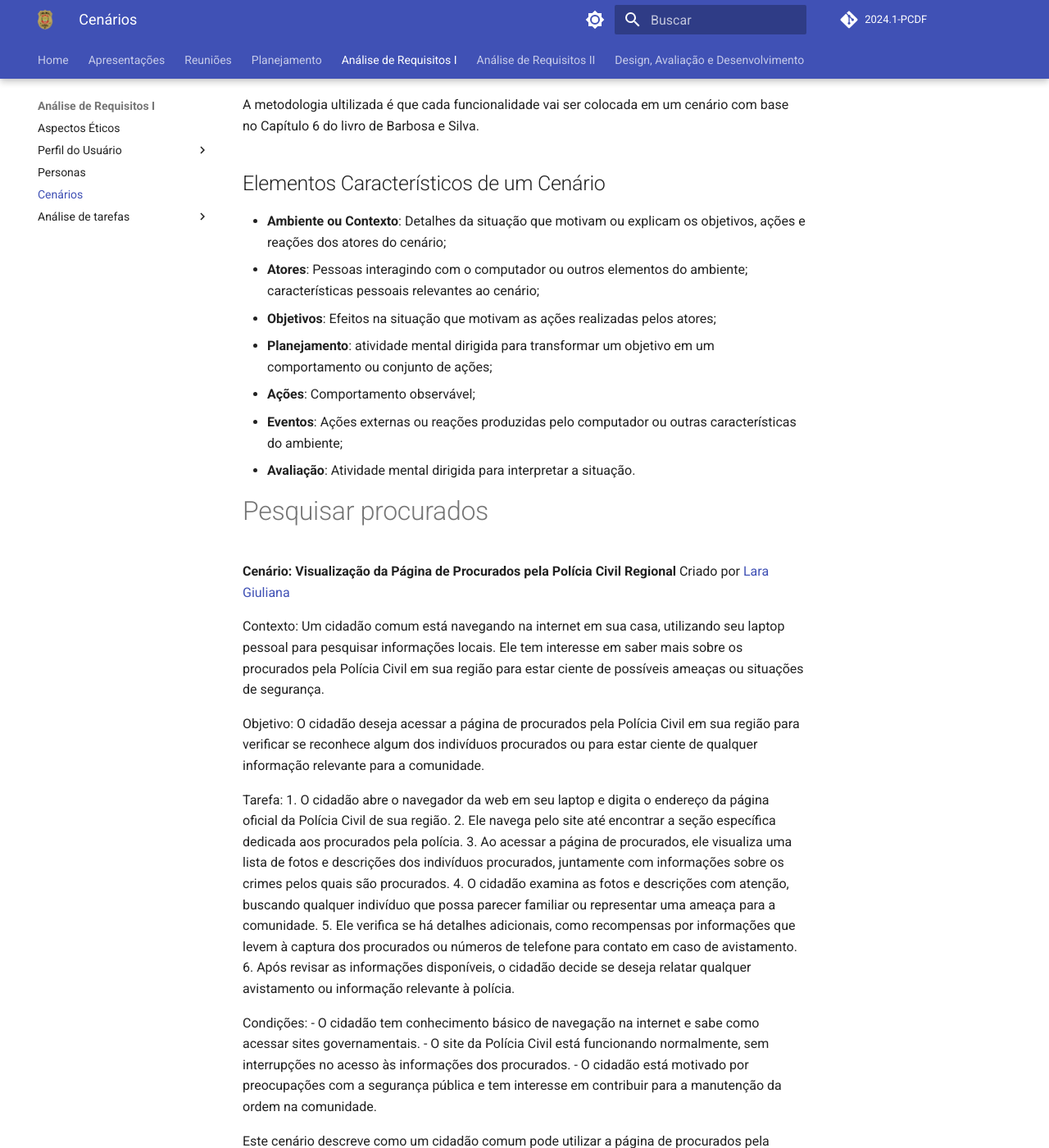
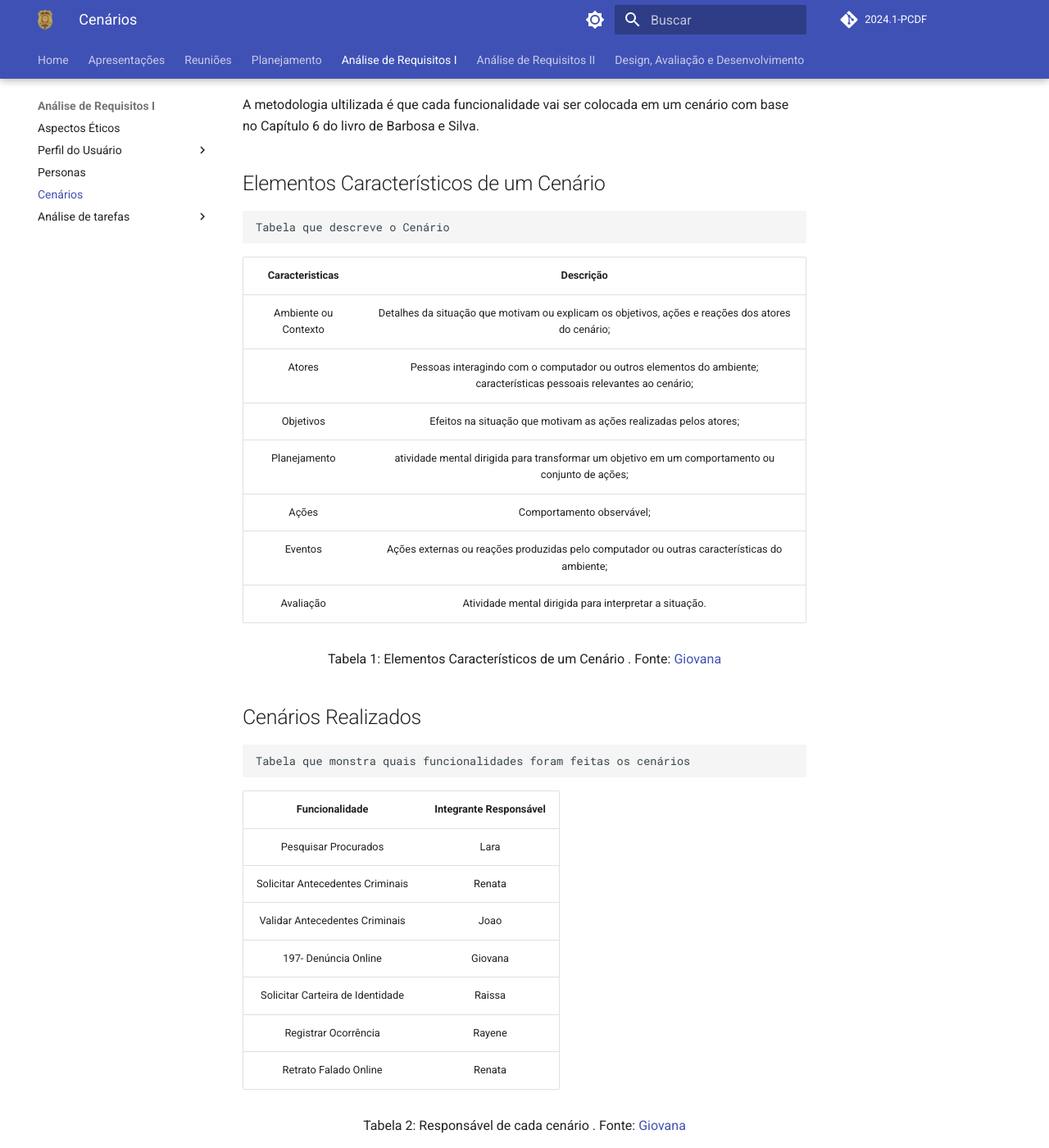
Before and after one commit to Interacao-Humano-Computador/2024.1-PCDF, an MkDocs documentation site: the page built from docs/analise_requisitos1/cenario.md, in a window 1280 px wide and 1400 px high, scrolled down 287 px. Shown: the whole window at 82% size. Built offline with MkDocs 1.6.1 and Material for MkDocs 9.7.7, drawn with Linux system fonts in a browser that asks for light colours; comment, search, counter and statistics services are not loaded.

```diff
--- a/docs/analise_requisitos1/cenario.md
+++ b/docs/analise_requisitos1/cenario.md
@@ -5,13 +5,41 @@ Os cenários são uma narrativa, textual ou pictórica, concreta, rica em detalh
 A metodologia ultilizada é que cada funcionalidade vai ser colocada em um cenário com base no Capítulo 6 do livro de Barbosa e Silva.
 
 ## Elementos Característicos de um Cenário
-* __Ambiente ou Contexto__: Detalhes da situação que motivam ou explicam os objetivos, ações e reações dos atores do cenário;
-* __Atores__: Pessoas interagindo com o computador ou outros elementos do ambiente; características pessoais relevantes ao cenário;
-* __Objetivos__: Efeitos na situação que motivam as ações realizadas pelos atores;
-* __Planejamento__: atividade mental dirigida para transformar um objetivo em um comportamento ou conjunto de ações;
-* __Ações__: Comportamento observável;
-* __Eventos__: Ações externas ou reações produzidas pelo computador ou outras características do ambiente;
-* __Avaliação__: Atividade mental dirigida para interpretar a situação.
+    Tabela que descreve o Cenário
+|     Caracteristicas       |     Descrição      |
+| :----------------------------------------------------------: | :-------------------------------: |
+Ambiente ou Contexto| Detalhes da situação que motivam ou explicam os objetivos, ações e reações dos atores do cenário;|
+Atores|Pessoas interagindo com o computador ou outros elementos do ambiente; características pessoais relevantes ao cenário;|
+Objetivos| Efeitos na situação que motivam as ações realizadas pelos atores;|
+|Planejamento|atividade mental dirigida para transformar um objetivo em um comportamento ou conjunto de ações;|
+|Ações| Comportamento observável;|
+|Eventos|Ações externas ou reações produzidas pelo computador ou outras características do ambiente;|
+|Avaliação |Atividade mental dirigida para interpretar a situação.|
+
+<div align="center">
+    <p> Tabela 1: Elementos Característicos de um Cenário . Fonte:
+        <a href="https://github.com/gio221">Giovana</a>
+    </p>
+</div>
+
+## Cenários Realizados
+
+    Tabela que monstra quais funcionalidades foram feitas os cenários
+ Funcionalidade    |    Integrante Responsável             |
+|:------:|:-------------------------------:|
+|Pesquisar Procurados|Lara|
+| Solicitar Antecedentes Criminais | Renata |
+| Validar Antecedentes Criminais | Joao |
+| 197- Denúncia Online   | Giovana          |
+| Solicitar Carteira de Identidade| Raissa
+| Registrar Ocorrência | Rayene |
+|Retrato Falado Online|Renata|
+
+<div align="center">
+    <p> Tabela 2: Responsável de cada cenário . Fonte:
+        <a href="https://github.com/gio221">Giovana</a>
+    </p>
+</div>
 
 # Pesquisar procurados
 **Cenário: Visualização da Página de Procurados pela Polícia Civil Regional**
```
Also changed, not shown: docs/analise_requisitos2/principios_gerais.md (+18 -0 lines), docs/design/Nivel1/stroyboard/stroryboar.md (line endings or trailing spaces).
